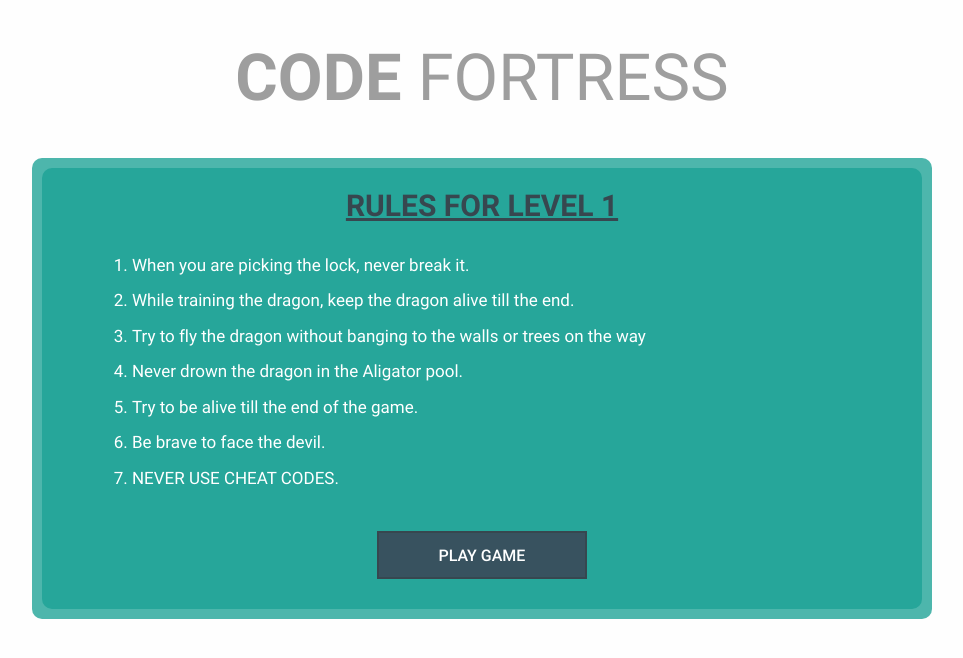
After one commit to vinayakmp007/Code-fortress, a PHP site: page /rules.html in a window 1280 px wide. The commit adds this page. Shown: the top 658 px of the page, without its empty margins (158-1121 px from the left). Run offline with PHP 8.4, Linux system fonts and the light colour scheme; some libraries are stand-ins or nearby versions.

Commit message:
Changed questions table and added rules page

```diff
--- a/index.html
+++ b/index.html
@@ -16,7 +16,7 @@
 </head>
 <body style="background-color: #fefefe;height: 100%;">
 <script src="./js/login.js" type="text/javascript"></script>
-<script type="text/javascript" src="https://code.jquery.com/jquery-2.1.1.min.js"></script>
+<script type="text/javascript" src="./jquery-2.1.1.min.js"></script>
 <script src="./js/sign.js" type="text/javascript"></script>
 <script type="text/javascript" src="js/materialize.min.js"></script>
       <!-- <embed class="logoSrc1" style="width: 150px;margin: 10px;color:#bdbdb" src="elements/logoC.svg"> -->
@@ -25,7 +25,7 @@
 
         <div class="signUp">
           <div class="wrapSU z-depth-1">
-            <div style="padding: 10px 30px;background:#c62828;">
+            <div class="teal darken-3" style="padding: 10px 30px;">
               <p class="topHe">SIGN UP</p>
             </div>
             <form name="register" method="post" action="./signingup.php" style="padding: 0px 30px;margin-top: 30px;">
@@ -74,7 +74,7 @@
         <div class="signIn">
 
           <div class="wrapSI z-depth-1">
-            <div style="padding: 10px 30px;background:#c62828;">
+            <div class="teal darken-3" style="padding: 10px 30px;">
                 <p class="topHe">SIGN IN</p>
             </div>
             <form class="login-form" action="" method="post"  name="login-form" style="padding: 0px 30px;margin-top: 30px;">
--- a/js/login.js
+++ b/js/login.js
@@ -19,11 +19,14 @@
                         },
                         success: function(data) {
                                 if(data=="YES") {
+
+                                window.location = './rules.html';
                                 }else if(data=="AL") {
                                         alert("User already logged in");
                                 }else if(data=="NO") {
                                         alert("Invalid user, please sign up");
                                 }else {
+                                alert("Try again");
                                 }
                         }
                    });
--- a/js/login2.js
+++ b/js/login2.js
@@ -27,7 +27,8 @@
             {
            // alert(data);
             window.setTimeout(function () {
-                location.href = "./index.php";              //TODO changes to rules
+
+                window.location = './rules.html';              //TODO changes to rules
             }, 0001);
             }
             else if(data=="AL")
--- a/loging.php
+++ b/loging.php
@@ -44,8 +44,8 @@ $_SESSION ['password'] = $row['pass'];
 $_SESSION ['teamid'] = $row ['id'];
 $_SESSION ['lang'] = $row ['lang'];
 
-
-die('YES');
+echo 'YES';
+die();
 }
 
 
--- a/queries.sql
+++ b/queries.sql
@@ -31,7 +31,7 @@ CREATE TABLE questions
 testid int NOT NULL AUTO_INCREMENT UNIQUE,
 tlevel  int NOT NULL ,
 qno    int NOT NULL,
-lang varchar NOT NULL,
+lang varchar(10) NOT NULL,
 quest BLOB NOT NULL,
 dvalues BLOB ,
 maxscore int NOT NULL,
@@ -42,7 +42,6 @@ PRIMARY KEY (tlevel,qno,lang)
 CREATE TABLE correct
 (
 subid int NOT NULL AUTO_INCREMENT UNIQUE,
-id int NOT NULL,
 tlevel  int NOT NULL,
 qno    int NOT NULL,
 teamid   int NOT NULL,
@@ -51,7 +50,7 @@ time int(12) NOT NULL,
 code BLOB,
 lang varchar(10),
 diff int NOT NULL,
-PRIMARY KEY (tlevel,qno)
+PRIMARY KEY (tlevel,qno,teamid)
 );
 
 
--- /dev/null
+++ b/rules.html
@@ -0,0 +1,117 @@
+<!DOCTYPE html>
+<html>
+<head>
+<title>Conjura'17</title>
+<meta charset="utf-8" />
+<meta http-equiv="X-UA-Compatible" content="IE=edge,chrome=1">
+<meta name="description" content="National Level Techno Cultural Fest of T.K.M College of Engineering,kollam, kerala">
+<meta name="keywords" content="Conjura,Techno Cultural Fest,National Level Techno Cultural Fest,TKM,The Great Legacy">
+<meta name="google-site-verification" content="6m27UpS8AbU9FEpqJ7tHcmh8Y-EX_kj4epIcMcsEn5w" />
+<meta name="HandheldFriendly" content="true">
+<link href="http://fonts.googleapis.com/icon?family=Material+Icons" rel="stylesheet">
+<link type="text/css" rel="stylesheet" href="css/materialize.min.css"  media="screen,projection"/>
+<meta name="viewport" content="width=device-width, initial-scale=1.0"/>
+<link rel="stylesheet" href="css/style.css">
+<link rel="stylesheet" href="css/scrollBar.css">
+<style type="text/css" media="screen">
+     .rules li {
+         margin: 10px 0px;
+     }
+     input {
+        height: 48px;
+        width: 210px;
+        background: #38525f;
+        color: #fff;
+        border: 2px solid #37474f;
+        font-size: 16px;
+        font-weight: 500;
+     }
+
+     input:hover {
+        background: #37474f;
+     }
+
+     .rules {
+        padding: 15px 20px 0px 20px;
+        margin: 0px 70px;
+        color: #fff;
+        font-size: 17px;
+     }
+</style>
+</head>
+<script  type="text/javascript">
+
+
+ $("#level").click(function(){
+
+        //var le =$('.active').attr('round');
+       // var qno =$('.active').attr('level');
+        //setTimeout(loadclick,600);
+        var lev=$("#level").val();
+        var dat=jQuery.param({ level:lev,OK : "OK",});
+         $.ajax({
+            type: "POST",
+            url: "./test.php",
+            data:
+            //contentType: 'application/x-www-form-urlencoded; charset=UTF-8',
+            cache: false,
+            beforeSend: function(){ /*$("#status").html('Evaluating'); */},
+            success: function(data){
+
+		if(qst=="dt")    {
+		      //data values
+		  $("#codes").val("");
+		 data=data.trim();
+	  $("#codes").val(data);}
+		else if(qst=="qs")          //question
+		{$(".codeHere").html(data); }
+
+		else if(qst=="df"){          //default values for question
+		data=data.trim();
+		$("#codes").val(data);
+
+		}
+            }
+            }
+		);
+        });
+
+
+
+
+
+
+
+
+
+
+</script>
+<body style="background-color: #fefefe;height: 100%;">
+<script src="./js/login.js" type="text/javascript"></script>
+<script type="text/javascript" src="https://code.jquery.com/jquery-2.1.1.min.js"></script>
+<script src="./js/sign.js" type="text/javascript"></script>
+<script type="text/javascript" src="js/materialize.min.js"></script>
+     <div style="text-align:center;margin:30px;"><span class="logo" style="color:#9E9E9E;padding: 20px 0px;font-size:65px;"><span style="font-weight:600;">CODE</span> FORTRESS</span></div>
+     <div class="teal lighten-2" style="width: 900px;margin: auto;padding: 10px;border-radius: 10px;">
+        <div class="teal lighten-1" style="border-radius: 10px;">
+                <div style="font-size: 30px;color: #37474f;font-weight: 600;text-decoration: underline;text-align:center;padding-top: 15px;">RULES FOR LEVEL 1</div>
+                <ol class="rules">
+                        <li>When you are picking the lock, never break it.</li>
+                        <li>While training the dragon, keep the dragon alive till the end.</li>
+                        <li>Try to fly the dragon without banging to the walls or trees on the way</li>
+                        <li>Never drown the dragon in the Aligator pool.</li>
+                        <li>Try to be alive till the end of the game.</li>
+                        <li>Be brave to face the devil.</li>
+                        <li>NEVER USE CHEAT CODES.</li>
+                </ol>
+                <div style="text-align:center;padding: 30px;">
+                        <form name="register" method="post" action="./test.php">
+                        <input type="text" class="like" name="level" value="1" style="display:none;"/>
+                        <input type="submit" id="level" value="PLAY GAME" action="./test.php" name="OK">
+                        </form>
+                </div>
+        </div>
+     </div>
+
+</body>
+</html>
--- a/signingup.php
+++ b/signingup.php
@@ -80,6 +80,6 @@ $reterr=shell_exec("python ".$signscript." ".$teamid." ".$userd." 2>&1");
 
 }
 }
-header ( "Location: index.php" ) && die ();                         //redirect to index
+header ( "Location: index.html" ) && die ();                         //redirect to index
 
 ?>
--- a/submit.php
+++ b/submit.php
@@ -170,8 +170,8 @@ if(!empty($stmt->error)){
 $qry="select * from correct where tlevel=$level and qno=$qstno and teamid=$team";           //check wheither already submitted
 //echo $qry;
 $ret3 =mysqli_query($conn, $qry);
-if(mysqli_num_rows($ret3)==1)$status= 10;
-else  die('ERR:10');
+if(mysqli_num_rows($ret3)==1)$status=10;
+else  die($stmt->error);
 
 }
 
--- a/syncout.php
+++ b/syncout.php
@@ -26,7 +26,7 @@ $level=$_POST['level'];
 $team=$_SESSION['teamid'];
 $qno=$_POST['qstnno'];
 $dat=$_POST['qry'];
-$lan=$_POST['lang'];
+$lan=$_SESSION['lang'];
 
 if($dat=="qs")
 {
```
Also changed, not shown: js/test_submit.js (+10 -3 lines), test.php (+8 -2 lines), 2 other files.
